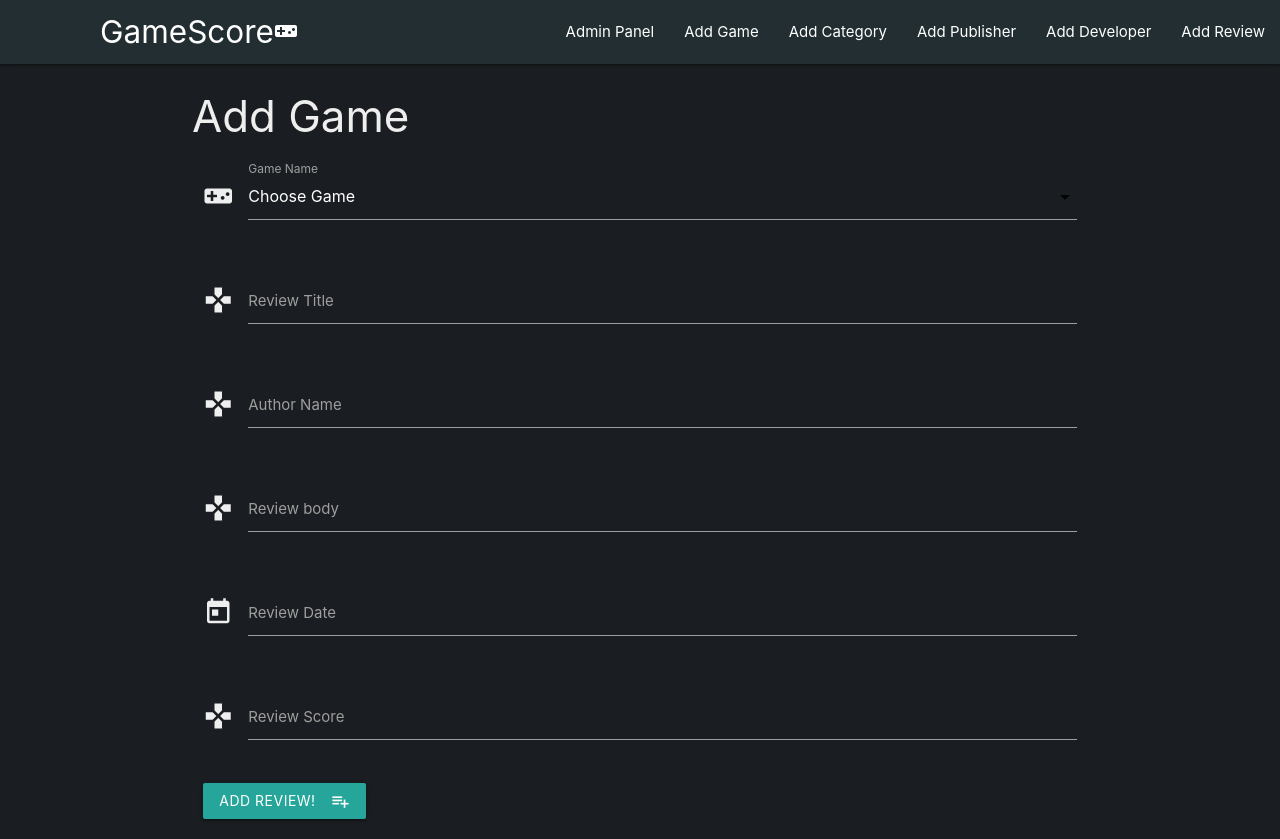
After one commit to danielclements/game_score.gg, a Flask app: page /add_review in a window 1280 px wide. The commit adds this page. Run offline with Flask 2, Linux system fonts and the light colour scheme; data that the repository does not hold is empty; some libraries are stand-ins or nearby versions.

Commit message:
added ability to add a game review

```diff
--- a/app.py
+++ b/app.py
@@ -97,7 +97,36 @@ def insert_publisher():
     return redirect(url_for('get_admin_panel'))
 
 
-# Edit database section
+@app.route('/add_review')
+def add_review():
+    return render_template('add_review.html',
+                           games=mongo.db.games.find())
+
+
+@app.route('/insert_review', methods=['POST', 'GET'])
+def insert_review():
+    reviews = mongo.db.reviews
+    review_game = request.form.get('review_game')
+    review_header = request.form['review_header']
+    review_author = request.form['review_author']
+    review_body = request.form['review_body']
+    review_date = request.form['review_date']
+    review_score = request.form['review_score']
+
+    reviews.insert_one({
+        'review_game': review_game,
+        'review_header': review_header,
+        'review_author': review_author,
+        'review_body': review_body,
+        'review_date': review_date,
+        'review_score': review_score,
+    })
+
+    return redirect(url_for('get_admin_panel'))
+
+
+# Edit database sectionå
+
 
 @app.route('/edit_game/<game_id>')
 def edit_game(game_id):
--- /dev/null
+++ b/templates/add_review.html
@@ -0,0 +1,74 @@
+{% extends 'base.html' %} {% block content %}
+
+<h3>Add Game</h3>
+<div class="row">
+	<form action="{{url_for('insert_review')}}" method="POST" class="col s12">
+
+	    <div class="row">
+			<div class="input-field col s12">
+				<i class="material-icons prefix" >videogame_asset</i>
+				<select id="review_game" name="review_game">
+            <option  disabled selected>Choose Game</option>
+            {% for game in games %}
+          <option value="{{game.game_name}}">{{game.game_name}}</option>
+          {% endfor %}
+        </select>
+				<label>Game Name</label>
+			</div>
+		</div>
+
+
+		<div class="row">
+			<div class="input-field col s12">
+				<i class="material-icons prefix">gamepad</i>
+				<input class="text-white" id="review_header" name="review_header" type="text"/>
+				<label for="icon_prefix">Review Title</label>
+			</div>
+		</div>
+
+
+		<div class="row">
+			<div class="input-field col s12">
+				<i class="material-icons prefix">gamepad</i>
+				<input class="text-white" id="review_author" name="review_author" type="text"/>
+				<label for="icon_prefix">Author Name</label>
+			</div>
+		</div>
+
+
+
+        <div class="row">
+			<div class="input-field col s12">
+				<i class="material-icons prefix">gamepad</i>
+				<input class="text-white" id="review_body" name="review_body" type="text"/>
+				<label for="icon_prefix">Review body</label>
+			</div>
+		</div>
+
+		<div class="row">
+			<div id="matfix" class="input-field col s12">
+				<i class="material-icons prefix">today</i>
+				<input id="review_date" name="review_date" type="text" class="datepicker text-white" />
+				<label for="icon_prefix">Review Date</label>
+			</div>
+		</div>
+
+
+        <div class="row">
+			<div class="input-field col s12">
+				<i class="material-icons prefix">gamepad</i>
+				<input class="text-white" id="review_score" name="review_score" type="text" />
+				<label for="icon_prefix">Review Score</label>
+			</div>
+		</div>
+
+		<div calss="row">
+			<button class="btn waves-effect waves-light" type="submit">
+      Add Review!
+      <i class="material-icons right">playlist_add</i>
+    </button>
+		</div>
+	</form>
+</div>
+
+{% endblock %}
--- a/templates/base.html
+++ b/templates/base.html
@@ -29,6 +29,8 @@
           <li><a class="hover-salmon" href="{{url_for('add_category')}}">Add Category</a></li>
           <li><a class="hover-salmon" href="{{url_for('add_publisher')}}">Add Publisher</a></li>
           <li><a class="hover-salmon" href="{{url_for('add_developer')}}">Add Developer</a></li>
+          <li><a class="hover-salmon" href="{{url_for('add_review')}}">Add Review</a></li>
+
         </ul>
       </div>
     </nav>
```
